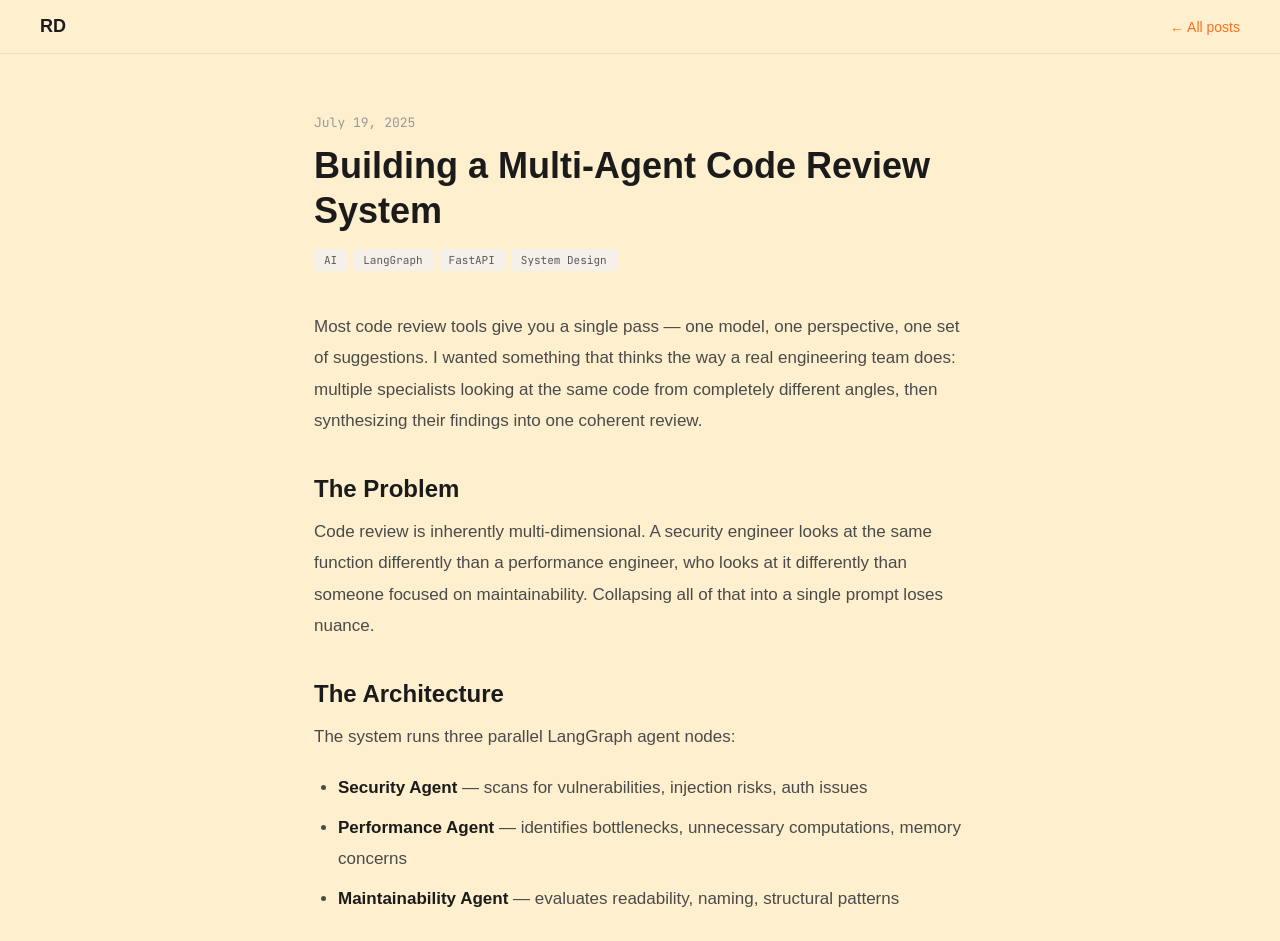
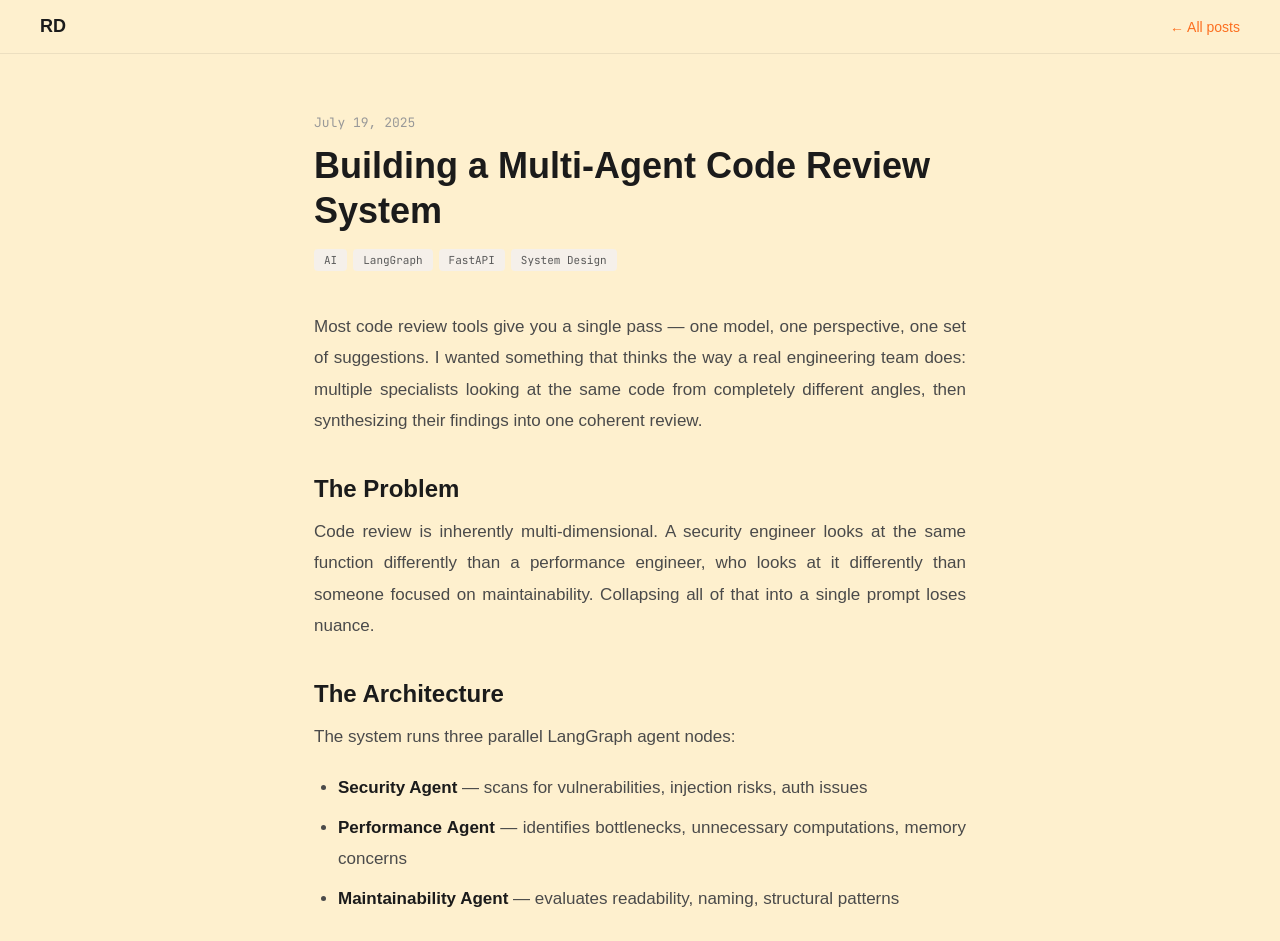
Before and after one commit to rishee-deshmukh/portfolio, a Next.js app: page /blog/building-multi-agent-code-review in a window 1280 px wide. Shown: the top 941 px of the page. Built offline with nearby package versions, Linux system fonts and the light colour scheme; a web font is replaced by a local one.

Commit message:
Visual changes

```diff
--- a/app/blog/[slug]/page.jsx
+++ b/app/blog/[slug]/page.jsx
@@ -27,16 +27,16 @@ function Markdown({ content }) {
       return <pre key={i} style={{margin:'0 0 20px'}}><code style={{display:'block',background:'#1B1B1B',color:'#e4e0d8',padding:'20px 24px',borderRadius:'10px',fontSize:'14px',fontFamily:"'JetBrains Mono',monospace",lineHeight:1.7,overflowX:'auto'}}>{code}</code></pre>
     }
     if (b.split('\n').every(l => l.trim().startsWith('- '))) {
-      return <ul key={i} style={{fontSize:'17px',color:'#4A4A4A',lineHeight:1.85,margin:'0 0 20px',paddingLeft:'24px'}}>
+      return <ul key={i} style={{fontSize:'17px',color:'#4A4A4A',lineHeight:1.85,margin:'0 0 20px',textAlign:'justify',paddingLeft:'24px'}}>
         {b.split('\n').map((l,j) => <li key={j} style={{margin:'0 0 8px'}}>{renderInline(l.trim().slice(2))}</li>)}
       </ul>
     }
     if (b.split('\n').every(l => /^\d+\.\s/.test(l.trim()))) {
-      return <ol key={i} style={{fontSize:'17px',color:'#4A4A4A',lineHeight:1.85,margin:'0 0 20px',paddingLeft:'24px'}}>
+      return <ol key={i} style={{fontSize:'17px',color:'#4A4A4A',lineHeight:1.85,margin:'0 0 20px',textAlign:'justify',paddingLeft:'24px'}}>
         {b.split('\n').map((l,j) => <li key={j} style={{margin:'0 0 8px'}}>{renderInline(l.trim().replace(/^\d+\.\s/,''))}</li>)}
       </ol>
     }
-    return <p key={i} style={{fontSize:'17px',color:'#4A4A4A',lineHeight:1.85,margin:'0 0 20px'}}>{renderInline(b)}</p>
+    return <p key={i} style={{fontSize:'17px',color:'#4A4A4A',lineHeight:1.85,margin:'0 0 20px',textAlign:'justify'}}>{renderInline(b)}</p>
   })
 }
 
```
